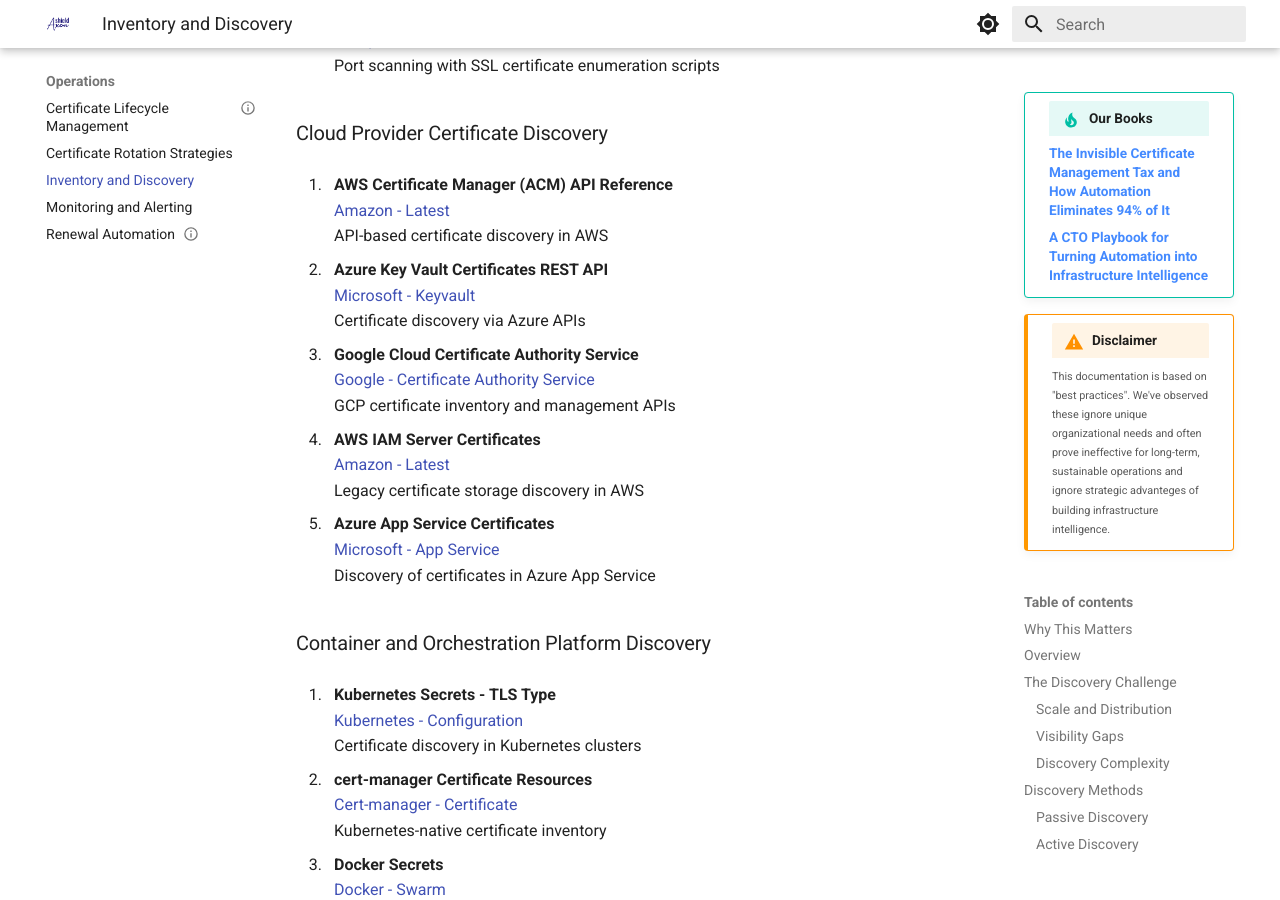
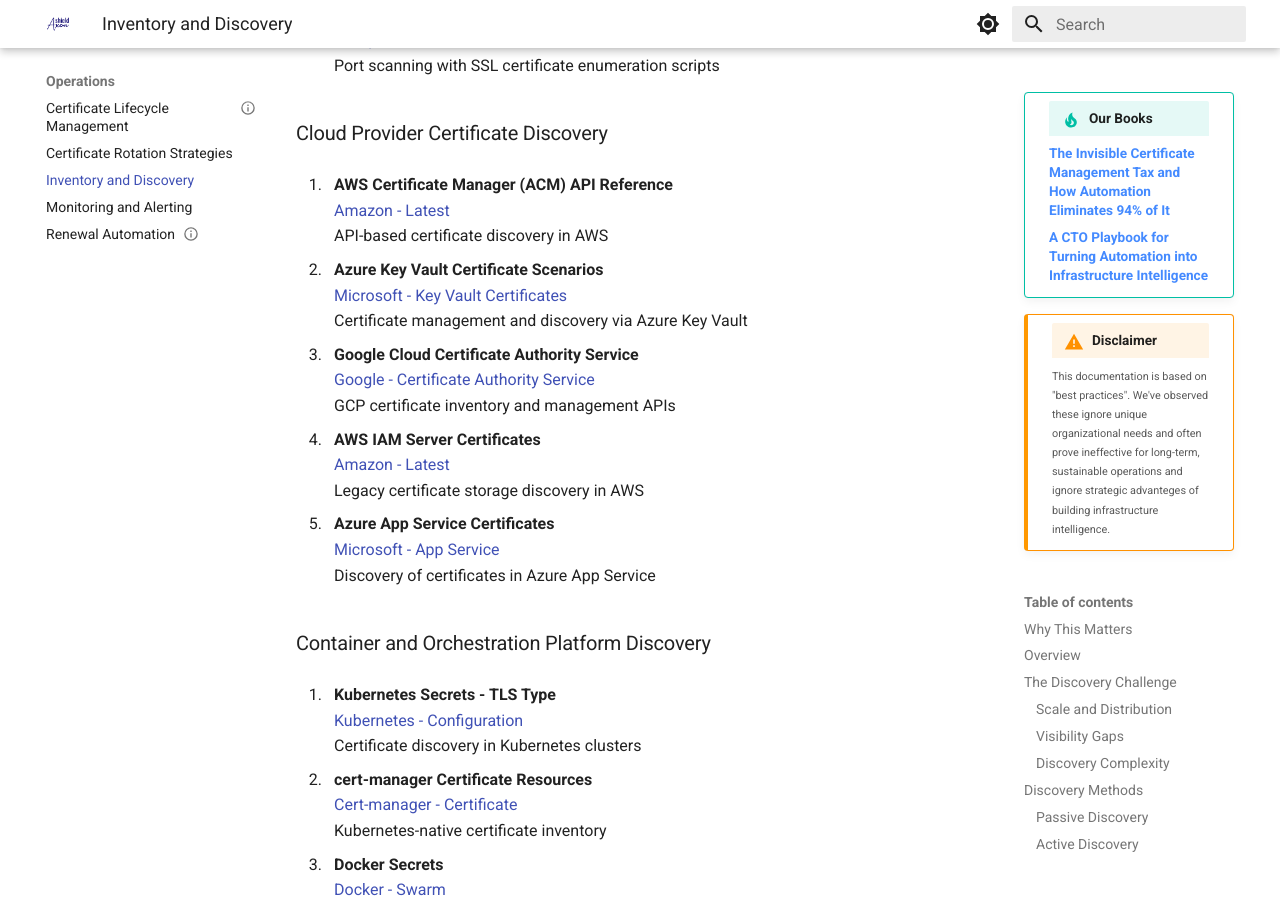
Before and after one commit to Axon-Shield/pki.github.io, an MkDocs documentation site: the page built from docs/operations/inventory-and-discovery.md, in a window 1280 px wide and 900 px high, scrolled down 28421 px. Built offline with MkDocs 1.6.1 and Material for MkDocs 9.7.7, drawn with Linux system fonts in a browser that asks for light colours.

Commit message:
Update Azure Key Vault link to certificate scenarios documentation

```diff
--- a/docs/operations/inventory-and-discovery.md
+++ b/docs/operations/inventory-and-discovery.md
@@ -1331,9 +1331,9 @@
     [Amazon - Latest](https://docs.aws.amazon.com/acm/latest/APIReference/)
     API-based certificate discovery in AWS
 
-12. **Azure Key Vault Certificates REST API**
-    [Microsoft - Keyvault](https://learn.microsoft.com/rest/api/keyvault/certificates)
-    Certificate discovery via Azure APIs
+12. **Azure Key Vault Certificate Scenarios**
+    [Microsoft - Key Vault Certificates](https://learn.microsoft.com/en-us/azure/key-vault/certificates/certificate-scenarios)
+    Certificate management and discovery via Azure Key Vault
 
 13. **Google Cloud Certificate Authority Service**
     [Google - Certificate Authority Service](https://cloud.google.com/certificate-authority-service/docs)
```
